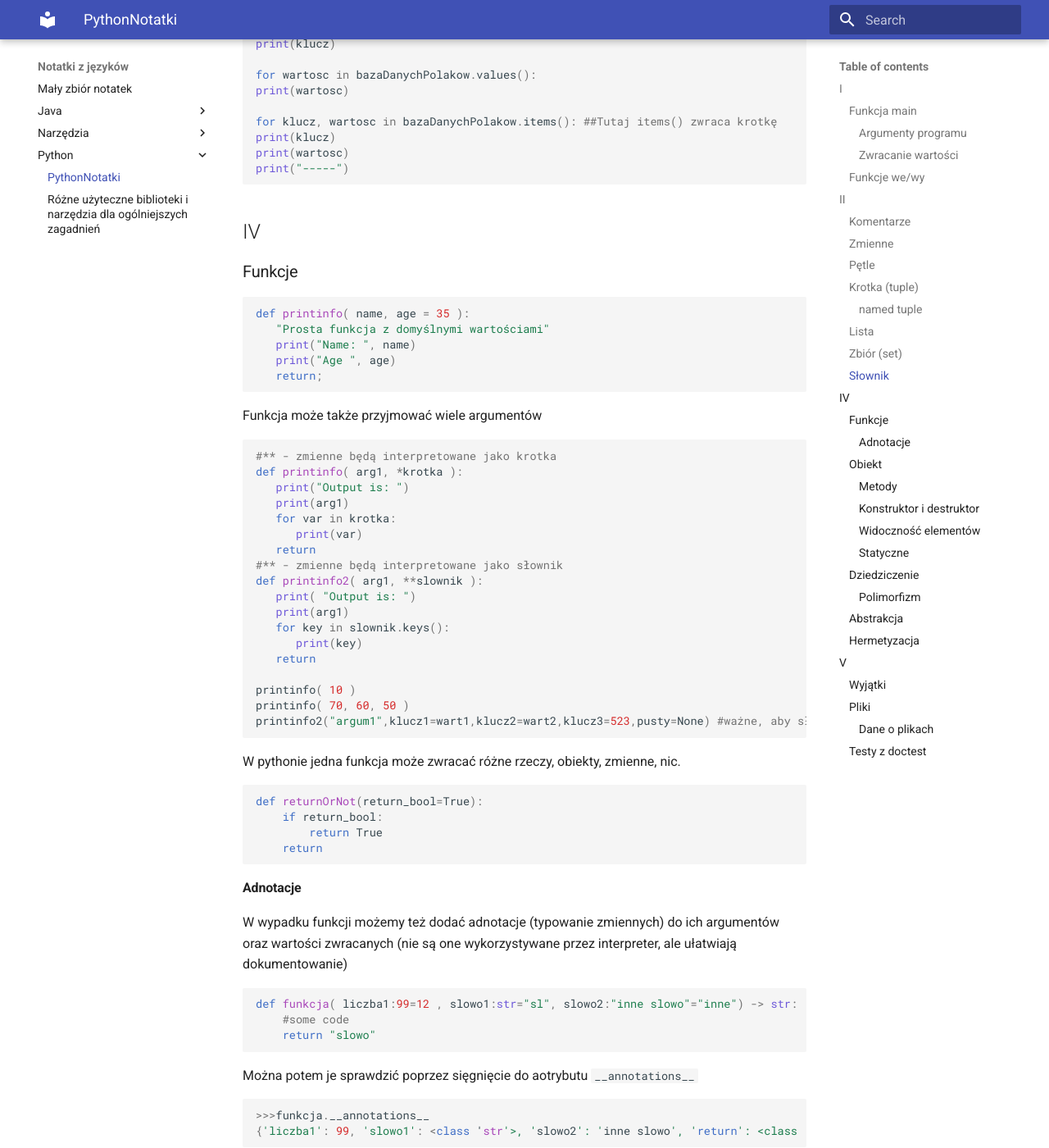
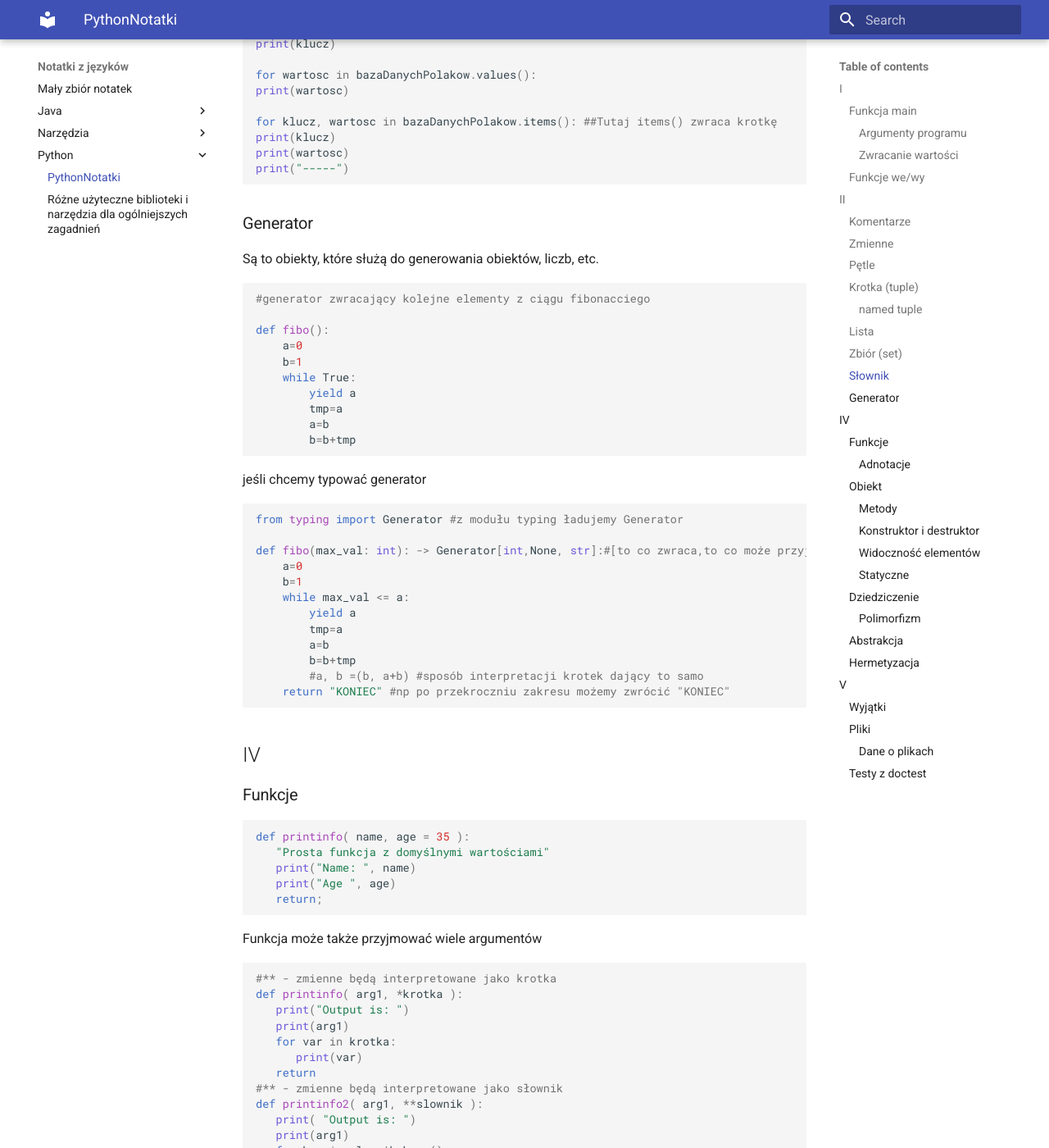
Before and after one commit to pktiuk/notatki_z_jezykow, an MkDocs documentation site: the page built from docs/Python/PythonNotatki.md, in a window 1280 px wide and 1400 px high, scrolled down 8310 px. Shown: the whole window at 82% size. Built offline with MkDocs 1.6.1 and Material for MkDocs 9.7.7, drawn with Linux system fonts in a browser that asks for light colours.

Commit message:
Generatory

````diff
--- a/docs/Python/PythonNotatki.md
+++ b/docs/Python/PythonNotatki.md
@@ -354,6 +354,39 @@ print(klucz)
 print(wartosc)
 print("-----")
 ```
+
+### Generator
+Są to obiekty, które służą do generowania obiektów, liczb, etc.
+
+```python
+#generator zwracający kolejne elementy z ciągu fibonacciego
+
+def fibo():
+    a=0
+    b=1
+    while True:
+        yield a
+        tmp=a
+        a=b
+        b=b+tmp
+```
+jeśli chcemy typować generator
+
+```python
+from typing import Generator #z modułu typing ładujemy Generator
+
+def fibo(max_val: int): -> Generator[int,None, str]:#[to co zwraca,to co może przyjąć, to co może dodatkowo zwrócić]
+    a=0
+    b=1
+    while max_val <= a:
+        yield a
+        tmp=a
+        a=b
+        b=b+tmp
+        #a, b =(b, a+b) #sposób interpretacji krotek dający to samo
+    return "KONIEC" #np po przekroczniu zakresu możemy zwrócić "KONIEC"
+```
+
 ## IV
 ### Funkcje
 ```python
````
